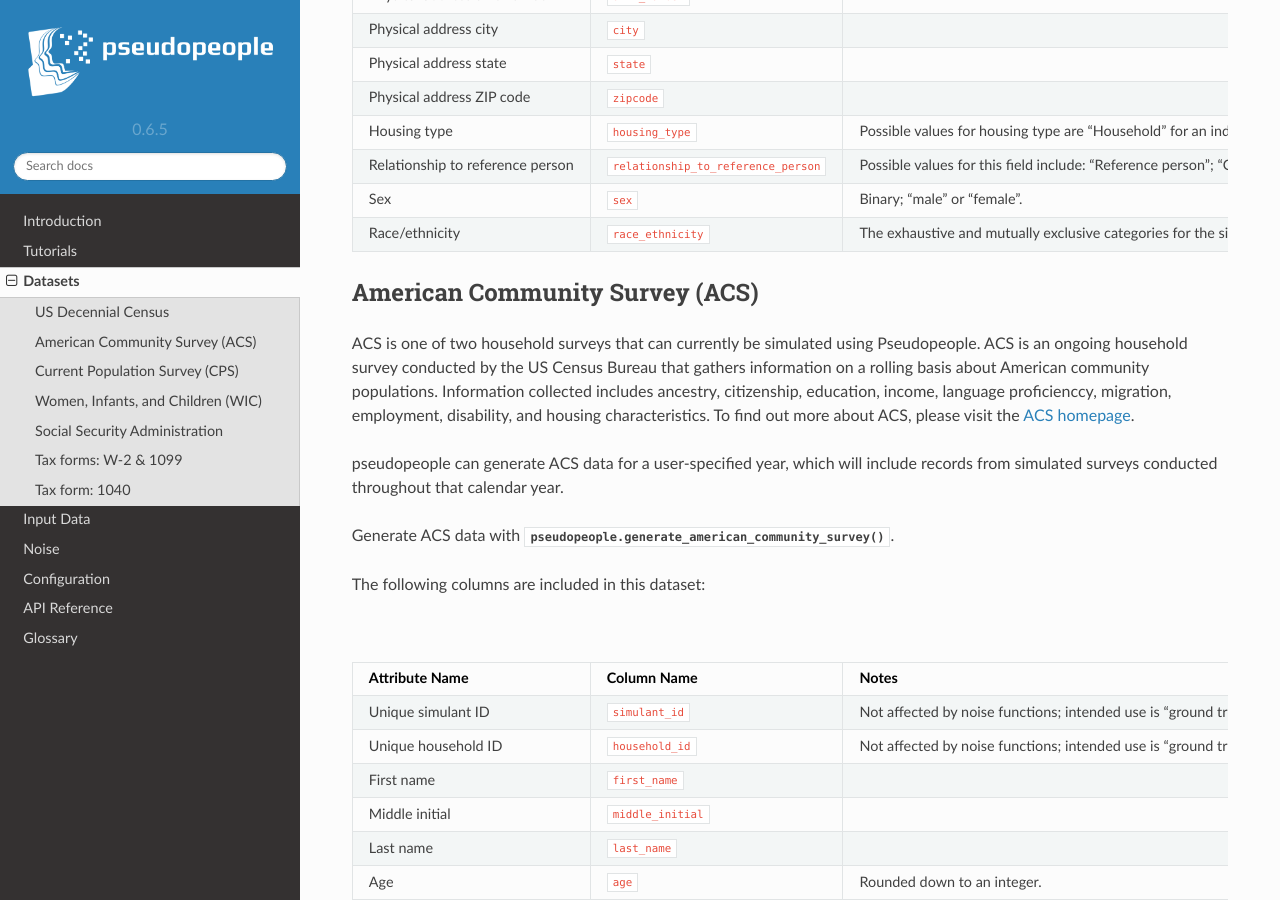
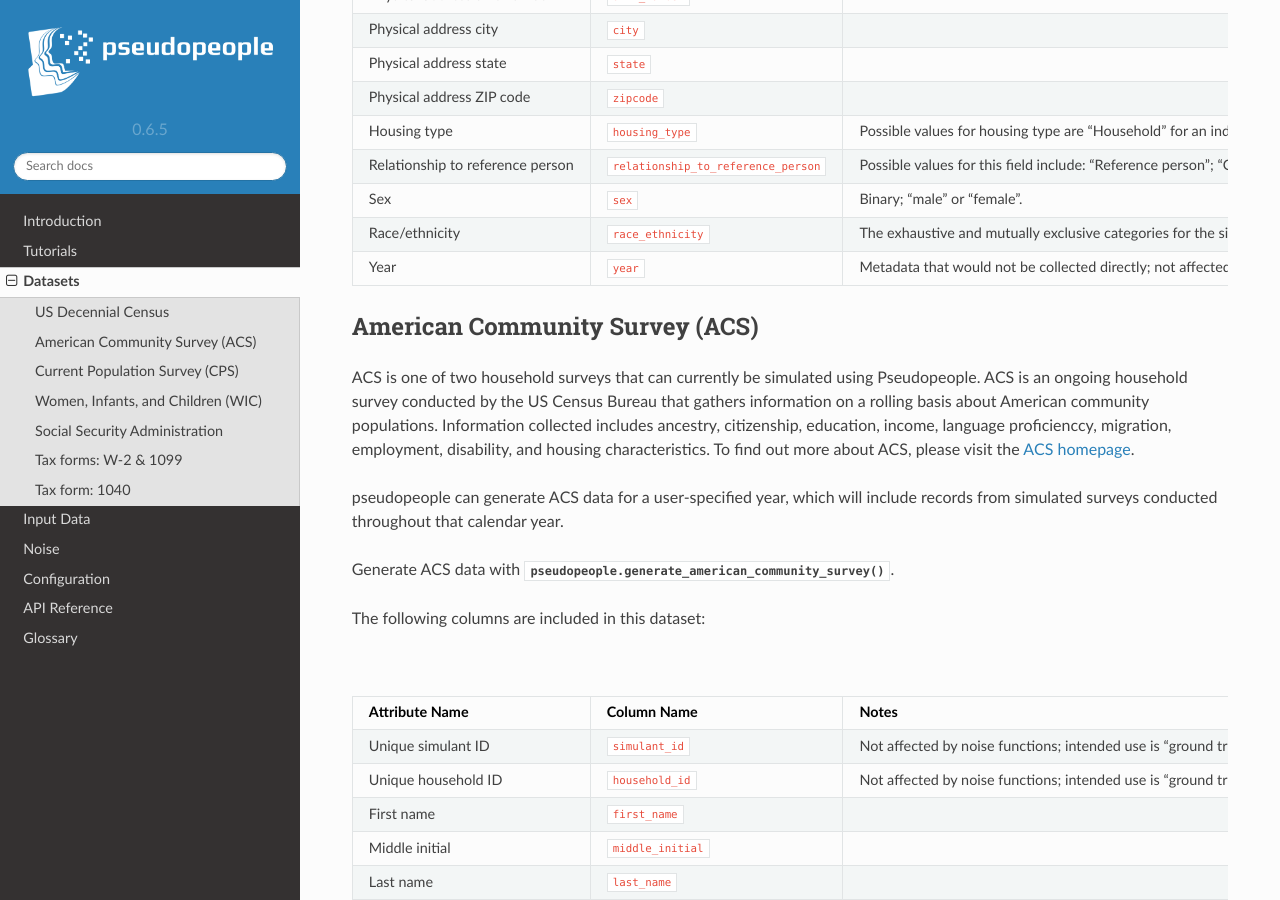
Before and after one commit to ihmeuw/pseudopeople, a Sphinx documentation site: the page built from docs/source/datasets/index.rst, in a window 1280 px wide and 900 px high, scrolled down 1363 px. Built offline with Sphinx 7.4.7 and the Read the Docs theme 2.0.0, drawn with Linux system fonts in a browser that asks for light colours; some of the changed text lies outside the part shown.

Commit message:
Add year columns in Census, WIC, and tax datasets (#241)
* Add year columns to datasets

* Make year last column and clarify what metadata means

---------

Co-authored-by: Alix Pletcher <pletale@ihme.washington.edu>

```diff
--- a/docs/source/datasets/index.rst
+++ b/docs/source/datasets/index.rst
@@ -109,6 +109,9 @@
      - The exhaustive and mutually exclusive categories for the single composite "race/ethnicity" indicator are as follows:
        White; Black; Latino; American Indian and Alaskan Native (AIAN); Asian; Native Hawaiian and Other Pacific Islander (NHOPI); and
        Multiracial or Some Other Race.
+   * - Year
+     - :code:`year`
+     - Metadata that would not be collected directly; not affected by noise functions.
 
 American Community Survey (ACS)
 -------------------------------
@@ -337,6 +340,9 @@
      - The exhaustive and mutually exclusive categories for the single composite "race/ethnicity" indicator are as follows:
        White; Black; Latino; American Indian and Alaskan Native (AIAN); Asian; Native Hawaiian and Other Pacific Islander (NHOPI); and
        Multiracial or Some Other Race.
+   * - Year
+     - :code:`year`
+     - Metadata that would not be collected directly; not affected by noise functions.
 
 
 Social Security Administration
@@ -480,6 +486,10 @@
    * - Type of tax form
      - :code:`tax_form`
      - Possible values are "W2" or "1099".
+   * - Tax year
+     - :code:`tax_year`
+     - Metadata that would not be collected directly; not affected by noise functions.
+
 
 Tax form: 1040
 --------------
@@ -587,3 +597,6 @@
    * - Dependent 4 social security number
      - :code:`dependent_4_ssn`
      - Individual Taxpayer Identification Number (ITIN) if no SSN
+   * - Tax year
+     - :code:`tax_year`
+     - Metadata that would not be collected directly; not affected by noise functions.
```
